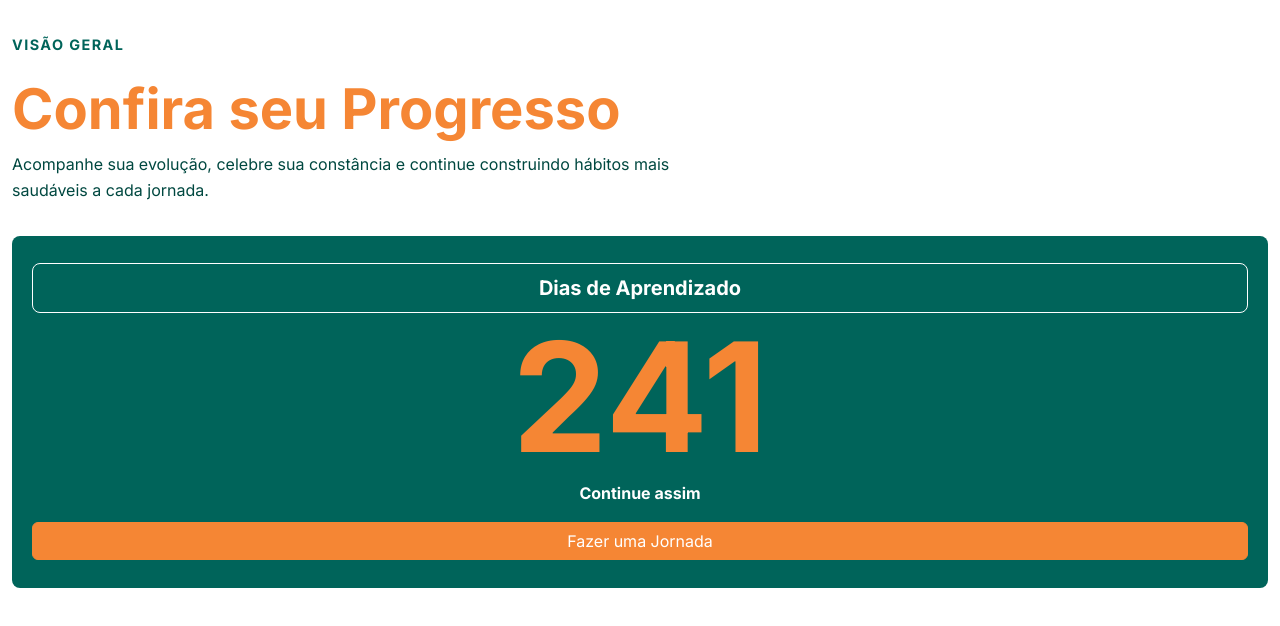
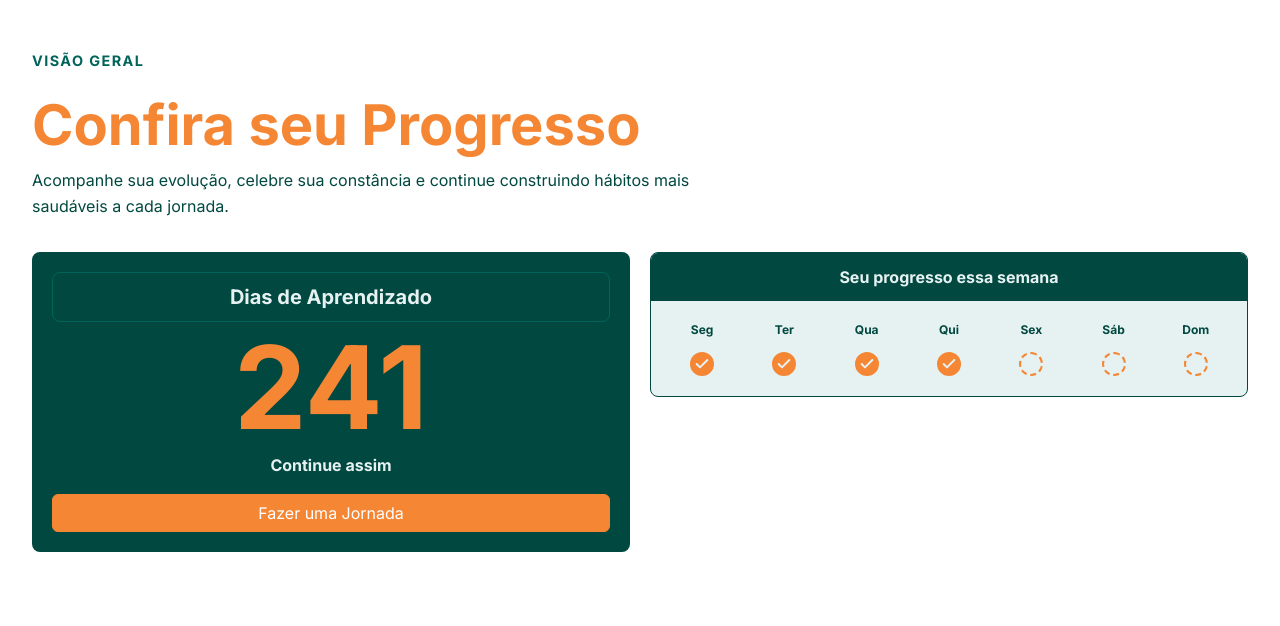
Before and after one commit to Itsfernandesb/InformaSaude, a React (Vite) app in the folder informa-saude/: page /dashboard in a window 1280 px wide. Shown: the top 626 px of the page. Built offline with nearby package versions, Linux system fonts and the light colour scheme.

Commit message:
feat: construção do card de progresso semanal na página de dashboard

```diff
--- /dev/null
+++ b/informa-saude/src/components/CardProgressoSemanal/CardProgressoSemanal.jsx
@@ -0,0 +1,25 @@
+import { useJornadas } from '../../context/JorneysContext';
+import { Check } from 'lucide-react';
+
+const dias = ["Seg", "Ter", "Qua", "Qui", "Sex", "Sáb", "Dom"];
+
+export default function CardProgressoSemanal() {
+  const { progressoSemanal } = useJornadas();
+
+  return (
+    <article className='dashboard-card weekly-card'>
+      <header className='weekly-card-header'>Seu progresso essa semana</header>
+
+      <div className='weekly-days'>
+        {dias.map((dia, index) => (
+          <div key={dia} className='weekly-day'>
+            <span className='weekly-day-label'>{dia}</span>
+            <span className={`weekly-day-status${progressoSemanal[index] ? " is-complete" : ""}`}>
+              <Check className='weekly-day-check' strokeWidth={3} />
+            </span>
+          </div>
+        ))}
+      </div>
+    </article>
+  );
+}
--- a/informa-saude/src/pages/Dashboard/Dashboard.jsx
+++ b/informa-saude/src/pages/Dashboard/Dashboard.jsx
@@ -1,7 +1,7 @@
 import { useNavigate } from 'react-router-dom';
-import { Award, Check, Clock3 } from 'lucide-react';
 import CardDiasAprendidos from '../../components/CardDiasAprendidos/CardDiasAprendidos';
 import { JornadasProvider } from '../../context/JorneysContext';
+import CardProgressoSemanal from '../../components/CardProgressoSemanal/CardProgressoSemanal';
 
 export default function Dashboard() {
   const navigate = useNavigate();
@@ -15,7 +15,10 @@ export default function Dashboard() {
           <p className="">Acompanhe sua evolução, celebre sua constância e continue construindo hábitos mais saudáveis a cada jornada.</p>
         </header>
 
-        <CardDiasAprendidos />
+        <section aria-label="Resumo do progresso" className='dashboard-grid'>
+          <div className='learning-area'><CardDiasAprendidos /></div>
+          <div className='weekly-area'><CardProgressoSemanal/></div>
+        </section>
       </main>
     </JornadasProvider>
   );
--- a/informa-saude/src/styles/components/cards.css
+++ b/informa-saude/src/styles/components/cards.css
@@ -57,15 +57,14 @@
   justify-content: center;
   padding: 1.25rem;
   border: none;
-  background: var(--is-green);
-  color: var(--is-white);
+  color: var(--is-green-light);
 }
 
 .learning-card-label {
   width: 100%;
   margin: 0;
   padding: 0.5rem 1rem;
-  border: 1px solid var(--is-white);
+  border: 1px solid var(--is-green);
   border-radius: 0.5rem;
   text-align: center;
   font-size: 1.25rem;
@@ -89,3 +88,72 @@
   width: 100%;
   margin-top: 1rem;
 }
+
+.weekly-card {
+  overflow: hidden;
+  height: fit-content;
+  background: var(--is-green-light);
+  border: 1px solid var(--is-green-dark);
+}
+
+.weekly-card-header {
+  padding: 0.75rem 1.25rem;
+  background: var(--is-green-dark);
+  color: var(--is-green-light);
+  text-align: center;
+  font-weight: 900;
+}
+
+.weekly-days {
+  display: grid;
+  grid-template-columns: repeat(7, minmax(0, 1fr));
+  gap: 0.25rem;
+  padding: 1.25rem 0.75rem;
+}
+
+.weekly-day {
+  min-width: 0;
+  display: flex;
+  flex-direction: column;
+  align-items: center;
+  gap: 0.75rem;
+}
+
+.weekly-day-label {
+  font-size: 0.75rem;
+  font-weight: 800;
+  color: var(--is-green-dark);
+}
+
+.weekly-day-status {
+  width: 1.5rem;
+  height: 1.5rem;
+  display: grid;
+  place-items: center;
+  flex: 0 0 auto;
+  border: 2px dashed var(--is-orange);
+  border-radius: 50%;
+  color: transparent;
+}
+
+.weekly-day-status.is-complete {
+  border-style: solid;
+  border-color: var(--is-orange);
+  background: var(--is-orange);
+  color: var(--is-green-light);
+}
+
+.weekly-day-check {
+  width: 1rem;
+  height: 1rem;
+}
+
+@media (min-width: 768px) {
+  .learning-card {
+    min-height: 0;
+  }
+
+  .learning-card-value {
+    font-size: 7.2rem;
+  }
+}
--- a/informa-saude/src/styles/pages.css
+++ b/informa-saude/src/styles/pages.css
@@ -265,9 +265,22 @@
   line-height: 1.65;
 }
 
+.dashboard-grid {
+  display: grid;
+  gap: 1.25rem;
+}
+
 @media (min-width: 768px) {
   .is-modal-logo {
     height: 40px;
     max-height: 40px;
   }
+
+  .dashboard-page {
+    padding: 3rem 2rem;
+  }
+
+  .dashboard-grid {
+    grid-template-columns: repeat(2, minmax(0, 1fr));
+  }
 }
```
